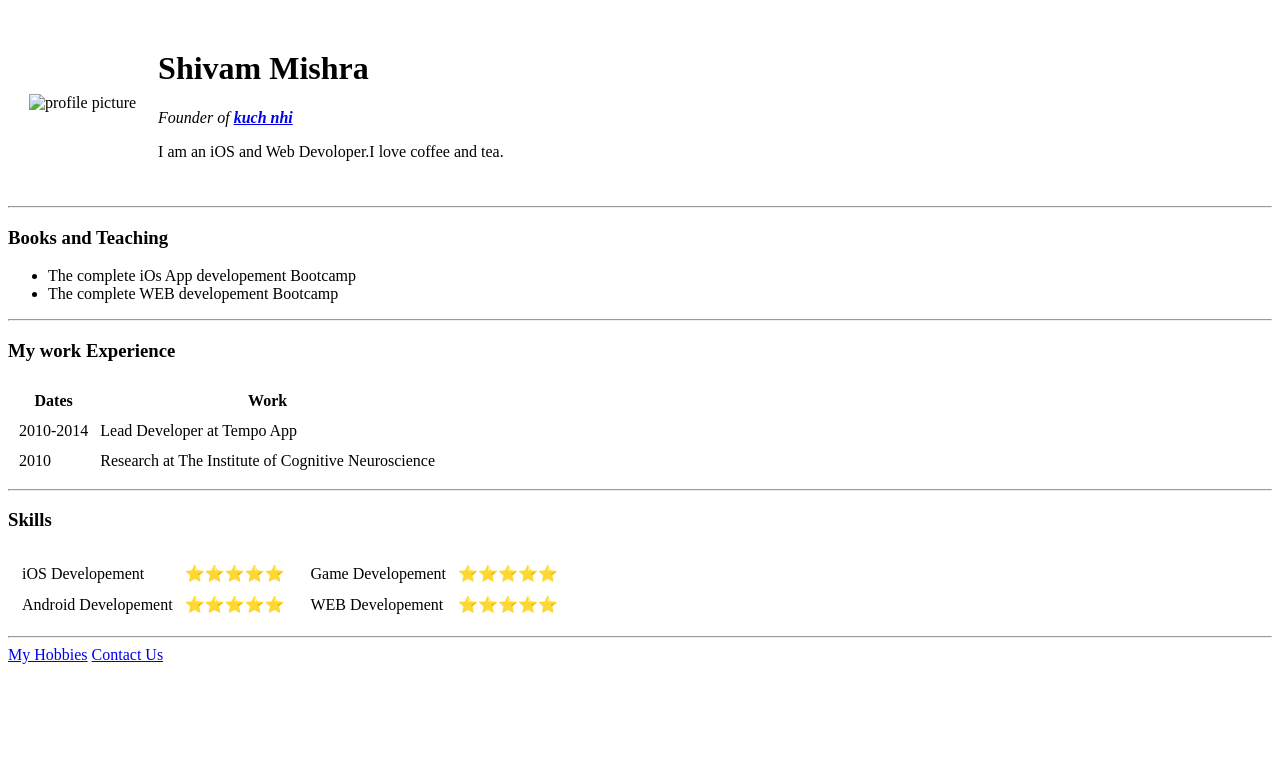
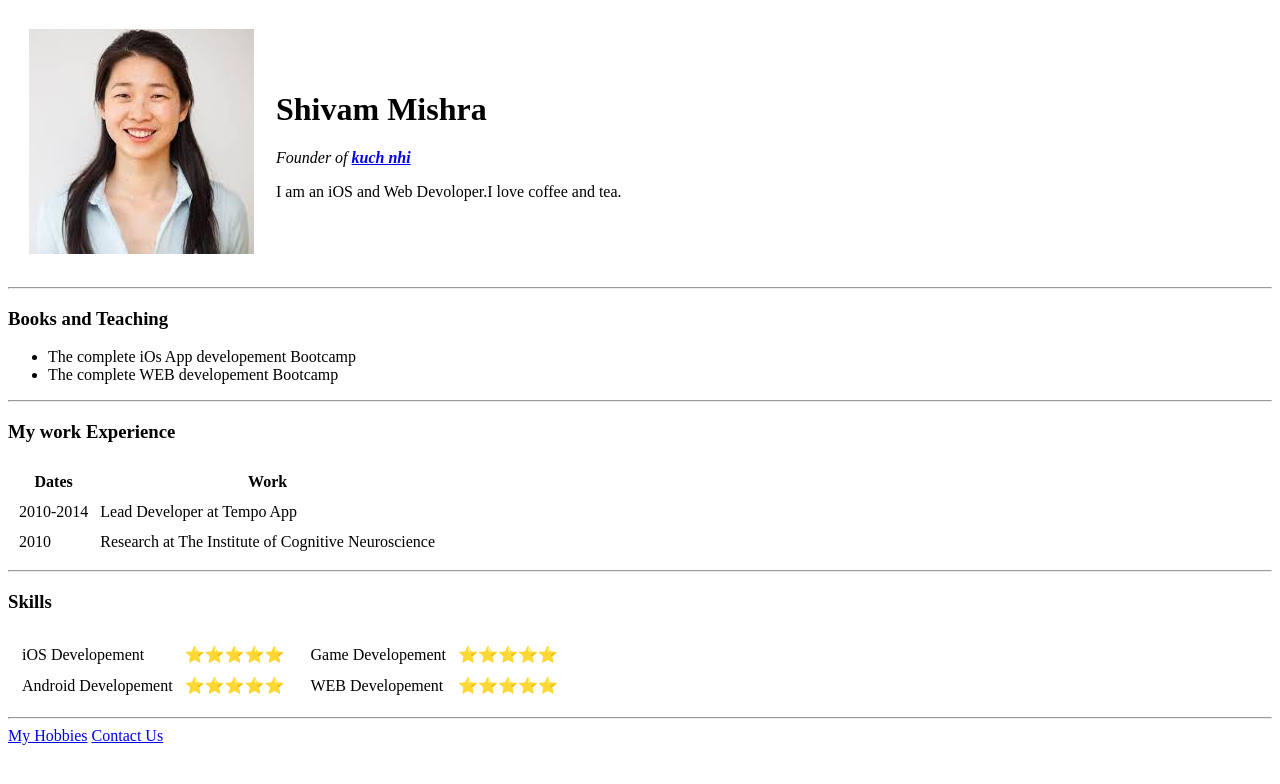
Before and after one commit to shivammishra2004/cc, a plain HTML site: page index.html in a window 1280 px wide. Drawn offline with Linux system fonts and the light colour scheme.

Commit message:
Update index.html

```diff
--- a/index.html
+++ b/index.html
@@ -10,7 +10,7 @@
 <body>
     <table cellspacing='20px'>
         <tr>
-            <td> <img src="/images/download (4).jfif" alt="profile picture"></td>
+            <td> <img src="/download (4).jfif" alt="profile picture"></td>
             <td>
                 <h1>Shivam Mishra</h1>
                 <p><em>Founder of <strong><a href="#">kuch nhi</a></strong></em></p>
```
